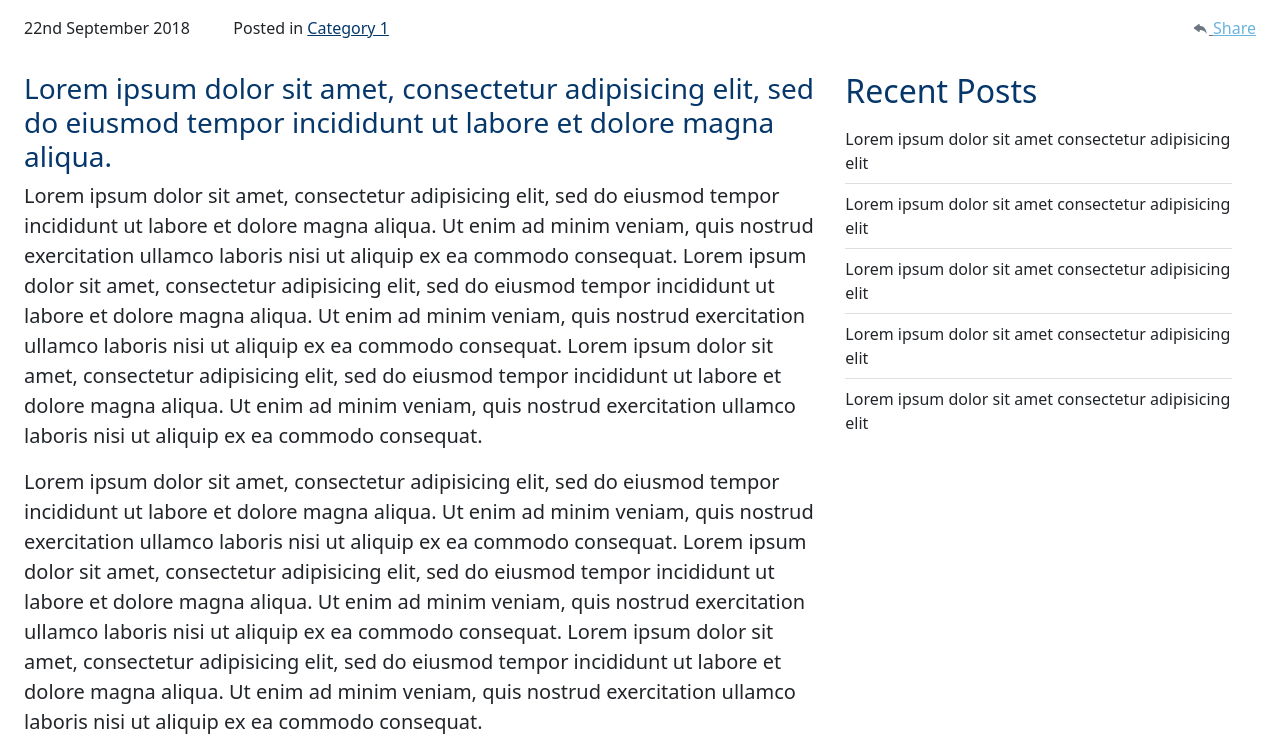
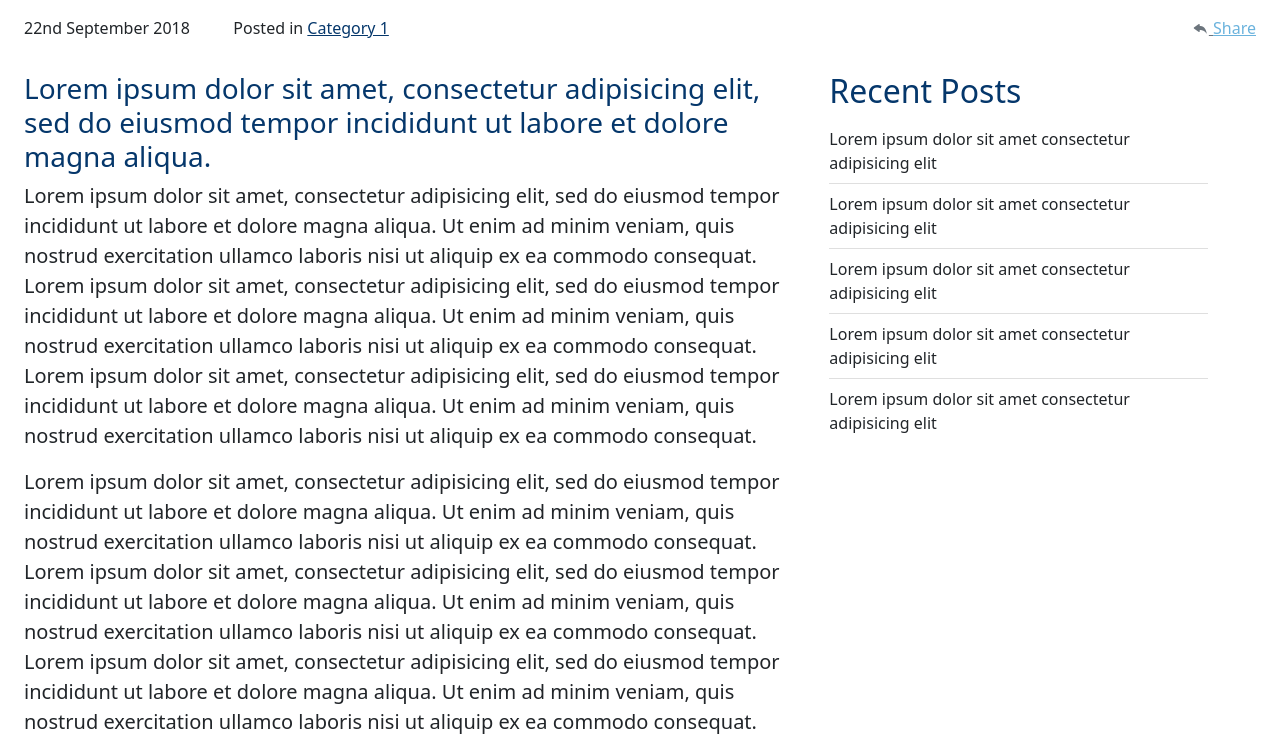
Before and after one commit to GalinaGol/HW19_bootstrap, a website: page dev/index.html in a window 1280 px wide. Shown: the part 825-1565 px from the top of the page. Drawn offline with nearby package versions, Linux system fonts and the light colour scheme; files that its build step writes are made by us from their sources.

Commit message:
fixed grid

```diff
--- a/dev/index.html
+++ b/dev/index.html
@@ -91,7 +91,7 @@
                         </div>
                         <div class="container-fluid">
                             <img src="images/banner.jpg" class="img-fluid w-100" alt="banner">
-                            <div class="container-fluidpx-0 py-3">
+                            <div class="container-fluid px-0 py-3">
                                 <div class="row">
                                     <div class="col-8">
                                         <div class="row">
@@ -115,7 +115,8 @@
                             </div>
                         </div>
                         <div class="container-fluid row">
-                            <div class="container-fluid col-md-8">
+                            <div class="row">
+                                <div class="col-md-8">
                                     <h3 class="dark-blue">Lorem ipsum dolor sit amet, consectetur adipisicing elit, sed do eiusmod tempor incididunt ut labore et dolore magna aliqua.</h3>
                                     <blockquote class="blockquote">
                                         <p>Lorem ipsum dolor sit amet, consectetur adipisicing elit, sed do eiusmod tempor incididunt ut labore et dolore magna aliqua. Ut enim ad minim veniam, quis nostrud exercitation ullamco laboris nisi ut aliquip ex ea commodo consequat. Lorem ipsum dolor sit amet, consectetur adipisicing elit, sed do eiusmod tempor incididunt ut labore et dolore magna aliqua. Ut enim ad minim veniam, quis nostrud exercitation ullamco laboris nisi ut aliquip ex ea commodo consequat. Lorem ipsum dolor sit amet, consectetur adipisicing elit, sed do eiusmod tempor incididunt ut labore et dolore magna aliqua. Ut enim ad minim veniam, quis nostrud exercitation ullamco laboris nisi ut aliquip ex ea commodo consequat. </p>
@@ -123,7 +124,7 @@
                                     </blockquote>
                                     <cite title="Firstname Lastname" class="dark-blue">Firstname Lastname</cite>
                                 </div>
-                            <div class="container-fluid col-md-4">
+                                <div class="col-md-4">
                                     <h2 class="dark-blue py-3 py-lg-0">Recent Posts</h2>
                                     <ul class="list-group list-group-flush">
                                         <li class="list-group-item px-0">Lorem ipsum dolor sit amet consectetur adipisicing elit</li>
@@ -132,6 +133,7 @@
                                         <li class="list-group-item px-0">Lorem ipsum dolor sit amet consectetur adipisicing elit</li>
                                         <li class="list-group-item px-0">Lorem ipsum dolor sit amet consectetur adipisicing elit</li>
                                       </ul>
+                                </div>
                             </div>
                         </div>
                         <div class="container-fluid position-relative py-4">
```
Also changed, not shown: public/index.html (+5 -3 lines). Lines whose indentation alone changed are shown as unchanged.
